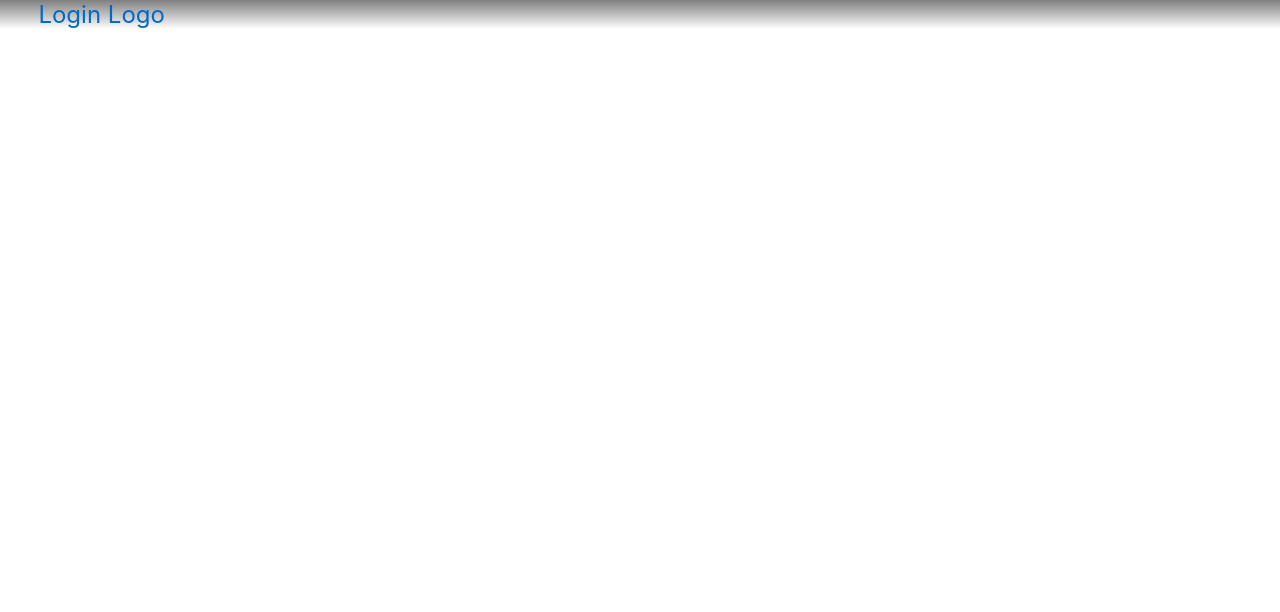
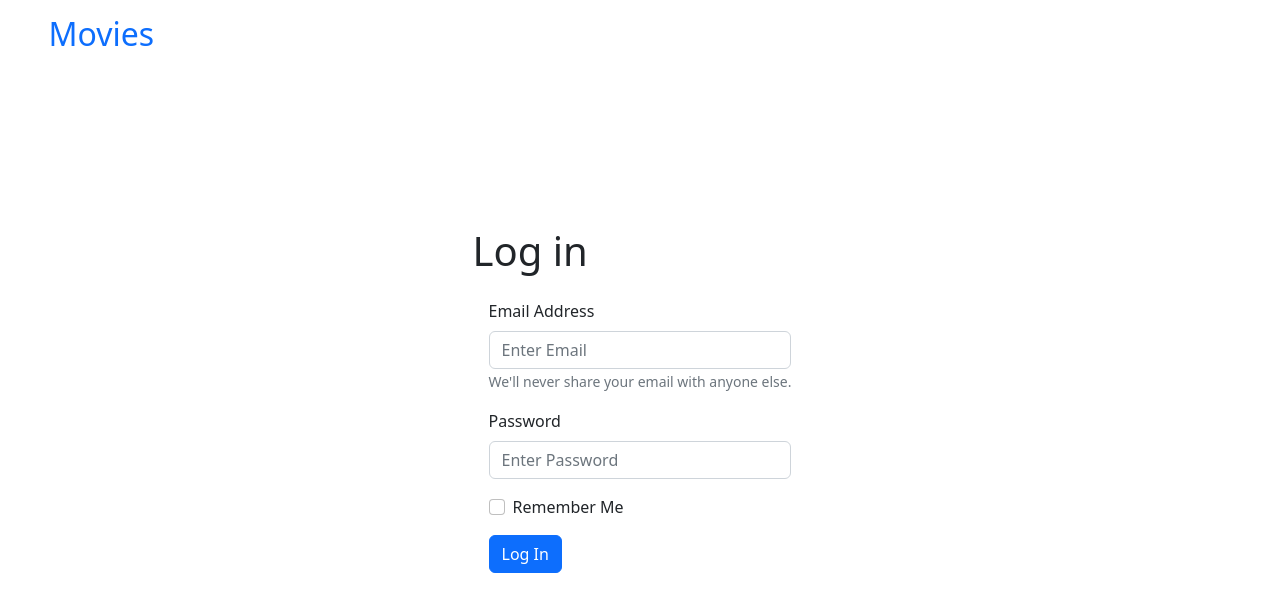
Before and after one commit to JMantello/Movie-Theatre-Py, a React (Create React App) app in the folder client/: page / in a window 1280 px wide. Shown: the top 612 px of the page. Built offline with nearby package versions, Linux system fonts and the light colour scheme.

Commit message:
add login form

```diff
--- a/client/package.json
+++ b/client/package.json
@@ -6,6 +6,7 @@
     "@testing-library/jest-dom": "^5.16.5",
     "@testing-library/react": "^13.4.0",
     "@testing-library/user-event": "^13.5.0",
+    "bootstrap": "^5.2.3",
     "react": "^18.2.0",
     "react-bootstrap": "^2.7.2",
     "react-dom": "^18.2.0",
--- a/client/public/index.html
+++ b/client/public/index.html
@@ -22,7 +22,7 @@
       work correctly both with client-side routing and a non-root public URL.
       Learn how to configure a non-root public URL by running `npm run build`.
     -->
-  <title>Notflix</title>
+  <title>Movie Theater</title>
 </head>
 
 <body>
--- a/client/src/App.css
+++ b/client/src/App.css
@@ -1,24 +1,50 @@
+html,
+body,
+#root,
+.App,
+.login {
+  height: 100%;
+}
+
 .App {
   text-align: center;
 }
 
-.login-header {
-  background: linear-gradient(180deg, rgba(0, 0, 0, .5) 0, transparent);
-  border-bottom: transparent;
-  left: 0;
+.login-background-image {
+  background-image: url("../public/imgs/movies-bg-samuel-regan-asante-unsplash.jpg");
+  background-size: cover;
   position: absolute;
   top: 0;
+  left: 0;
   width: 100%;
+  height: 100%;
+  z-index: -1;
+  opacity: 0.5;
+  filter: brightness(50%);
+}
+
+.login-header {
+  /* background: linear-gradient(180deg, rgba(0, 0, 0, .5) 0, transparent); */
+  border-bottom: transparent;
+  display: flex;
   text-align: left;
+}
+
+.login-body {
+  height: 85%;
+  display: flex;
+  text-align: left;
+}
+
+.login-form-wrapper {
+  margin: auto;
+  max-height: fit-content;
+  max-width: fit-content;
 }
 
 .login .logo {
   margin-left: 3%;
-  font-size: x-large;
+  padding: 10px;
+  font-size: xx-large;
   text-decoration: none;
 }
-
-
-.App-link {
-  color: #61dafb;
-}
--- a/client/src/index.css
+++ b/client/src/index.css
@@ -15,11 +15,3 @@ code {
   font-family: source-code-pro, Menlo, Monaco, Consolas, 'Courier New',
     monospace;
 }
-
-a {
-  color: var(--link-color);
-}
-
-a:visited {
-  color: var(--link-color);
-}
--- a/client/src/index.js
+++ b/client/src/index.js
@@ -3,7 +3,8 @@ import ReactDOM from 'react-dom/client';
 import './index.css';
 import App from './App';
 import reportWebVitals from './reportWebVitals';
-import { BrowserRouter } from "react-router-dom"
+import { BrowserRouter } from "react-router-dom";
+import 'bootstrap/dist/css/bootstrap.min.css';
 
 const root = ReactDOM.createRoot(document.getElementById('root'));
 root.render(
--- a/client/src/page-views/Login.js
+++ b/client/src/page-views/Login.js
@@ -1,12 +1,35 @@
 import { Link } from "react-router-dom"
+import Form from 'react-bootstrap/Form'
+import Button from 'react-bootstrap/Button'
+
 
 function Login() {
     return (
         <div className="login">
             <header className="login-header">
-                <Link to="/" className="logo">Login Logo</Link>
+                <Link to="/" className="logo">Movies</Link>
             </header>
+            <main className="login-body">
+                <div className="login-form-wrapper">
+                    <h1>Log in</h1>
+                    <Form className="rounded p-4 p-sm-3">
+                        <Form.Group className="mb-3" controlId="login-form-email">
+                            <Form.Label>Email Address</Form.Label>
+                            <Form.Control type="email" placeholder="Enter Email" />
+                            <Form.Text className="text-muted">We'll never share your email with anyone else.</Form.Text>
+                        </Form.Group>
+                        <Form.Group className="mb-3" controlId="login-form-password">
+                            <Form.Label>Password</Form.Label>
+                            <Form.Control type="password" placeholder="Enter Password" />
+                        </Form.Group>
+                        <Form.Group className="mb-3" controlId="login-form-remember-me-checkbox">
+                            <Form.Check type="checkbox" label="Remember Me" />
+                        </Form.Group>
 
+                        <Button variant="primary" type="submit">Log In</Button>
+                    </Form>
+                </div>
+            </main>
         </div>
     );
 }
```
Also changed, not shown: 2 other files (tests, documents, lock files or other folders).
